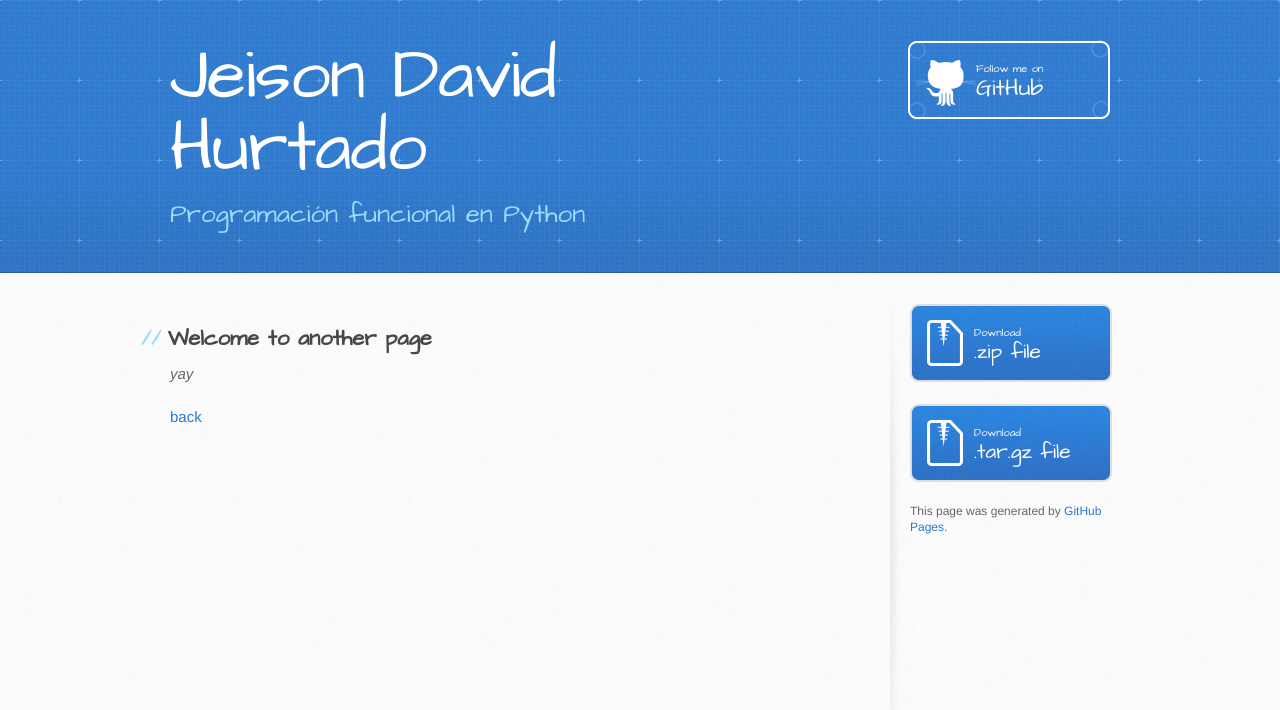
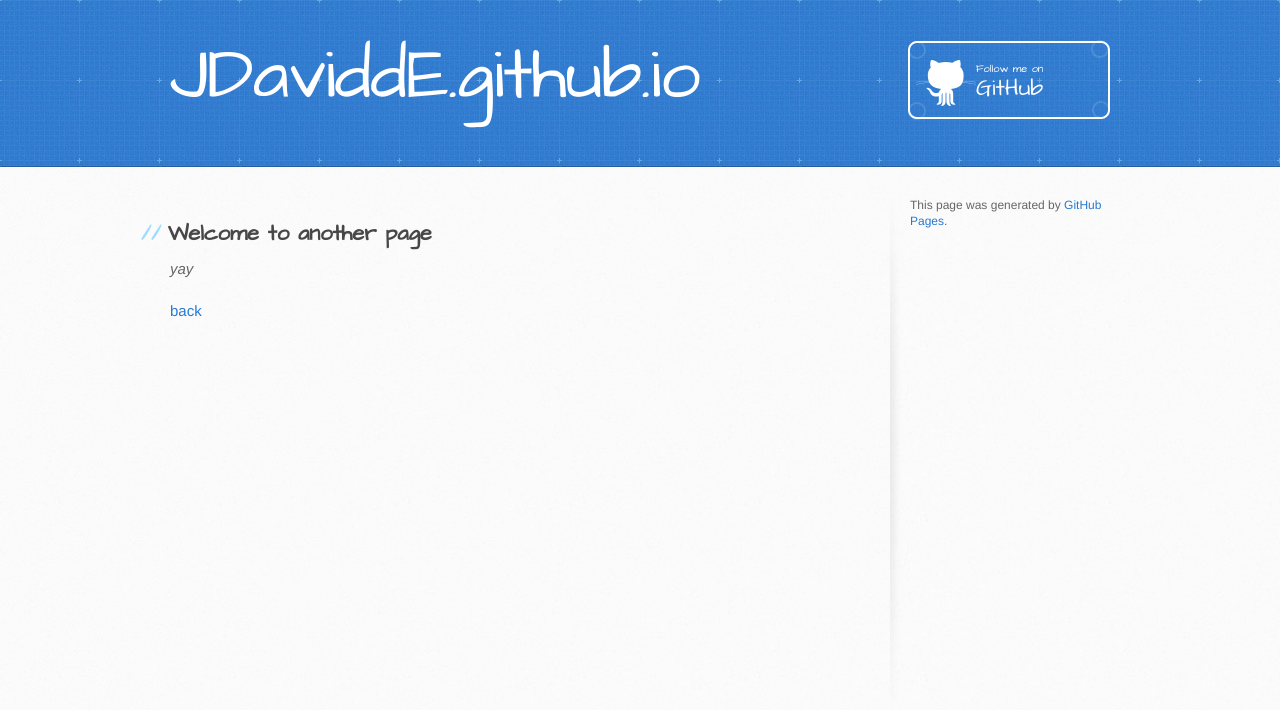
Before and after one commit to JDaviddE/JDaviddE.github.io, a Jekyll site: the page built from another-page.md, in a window 1280 px wide. Shown: the top 710 px of the page. Built offline with Jekyll 4.4.1, drawn with Linux system fonts in a browser that asks for light colours; the repository's description, which GitHub fills in, is left out; our own code applies the rules of GitHub Pages for plain Markdown files.

Commit message:
Update _config.yml

```diff
--- a/_config.yml
+++ b/_config.yml
@@ -1,5 +1,3 @@
-title: Jeison David Hurtado
-description: Programación funcional en Python
-show_downloads: true
-google_analytics:
-theme: jekyll-theme-architect
+remote_theme: pages-themes/leap-day@v0.2.0
+plugins:
+- jekyll-remote-theme # add this line to the plugins list if you already have one
```
